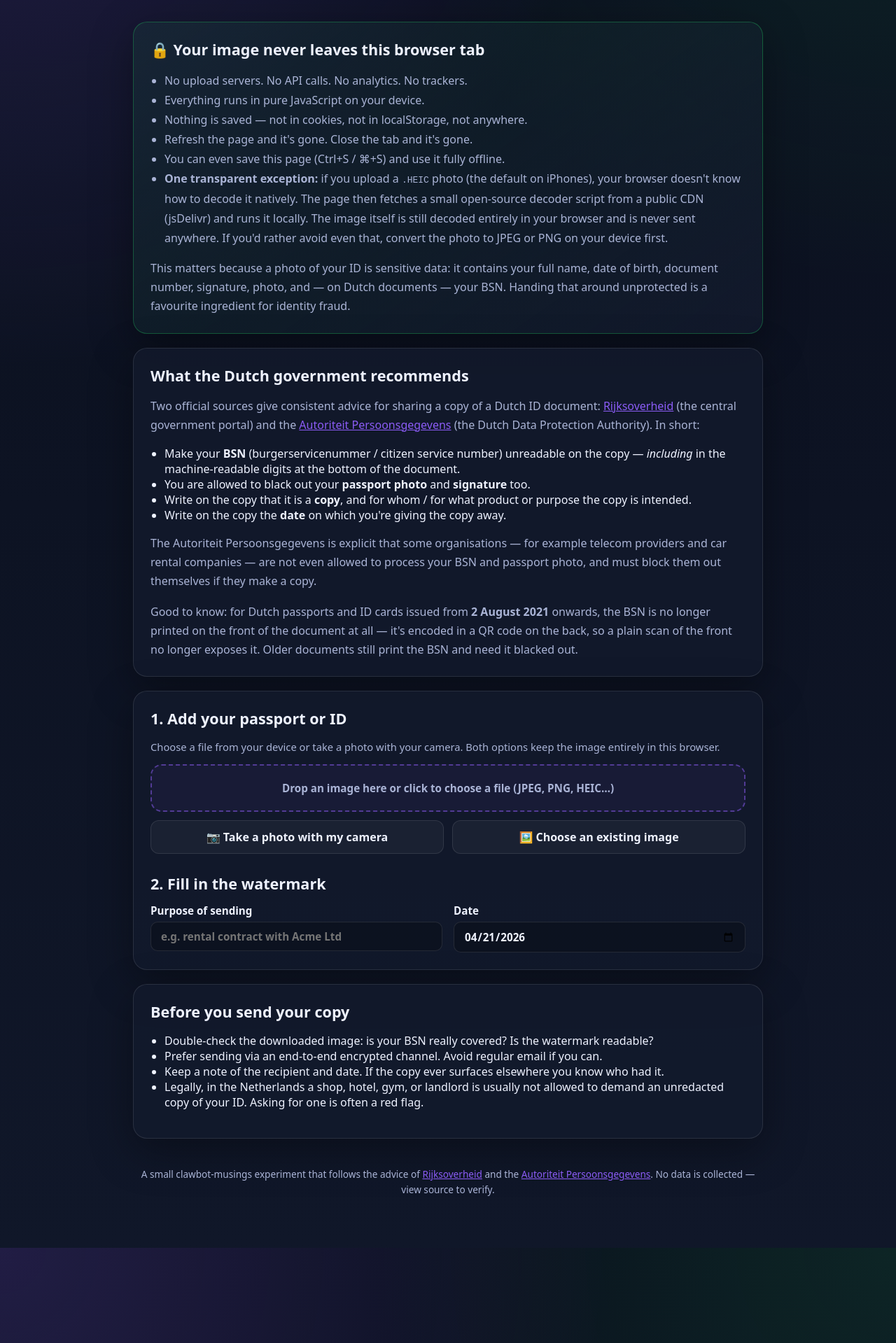
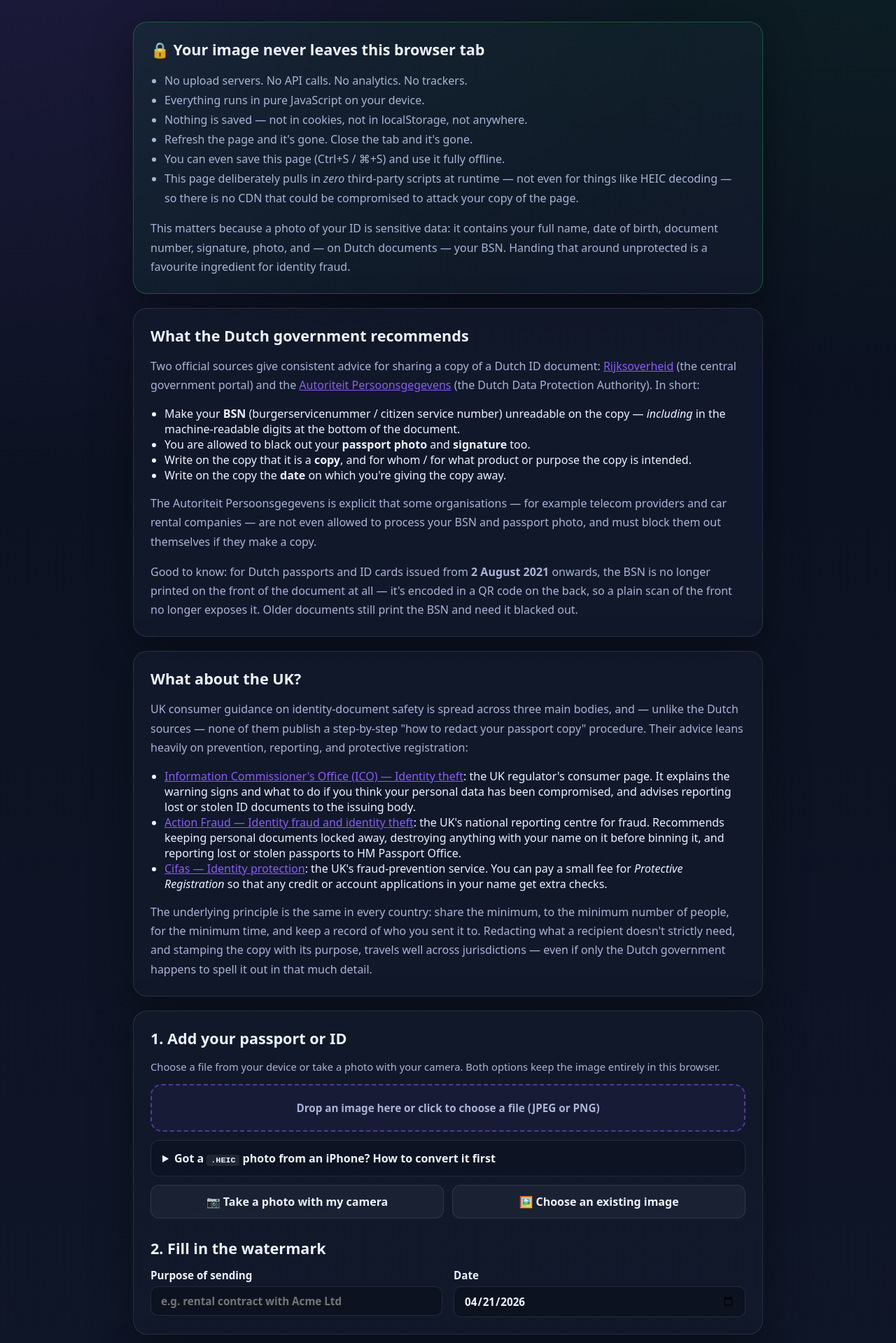
Before and after one commit to rmeertens/clawbot-musings, a Jekyll site: the page passport-watermark/index.html, which Jekyll copies as it is, in a window 1280 px wide. Shown: the part 341-2260 px from the top of the page at 70% size. Built offline with Jekyll 4.4.1, drawn with Linux system fonts in a browser that asks for light colours.

Commit message:
Passport tool: drop HEIC decoder, JPEG downloads, UK equivalents
- Remove the lazy-loaded third-party HEIC decoder. Loading any script
  from a CDN at runtime is a supply-chain risk on a page that handles
  passports, so the page is now 100% self-contained again. If a user
  picks a .HEIC file we surface a collapsed help panel with per-platform
  conversion tips (iOS, macOS, Windows, Android) and warn against
  online converters.
- Downloads now produce JPEG at quality 0.85 instead of PNG, so the
  output is a fraction of the previous size. The canvas is flattened
  onto a white background first so the watermark and blackouts look
  correct on a non-alpha format.
- Add a "What about the UK?" section citing ICO, Action Fraud, and
  Cifas. Honest framing: UK consumer guidance is more about reporting
  and Protective Registration than prescribed redaction, but the
  general principle (share the minimum) travels.

```diff
--- a/passport-watermark/index.html
+++ b/passport-watermark/index.html
@@ -223,6 +223,27 @@
 
     [hidden] { display: none !important; }
 
+    .heic-help {
+      margin-top: 12px;
+      padding: 14px 16px;
+      border: 1px solid var(--border);
+      border-radius: 12px;
+      background: rgba(0, 0, 0, 0.18);
+      color: var(--muted);
+    }
+    .heic-help summary {
+      cursor: pointer;
+      font-weight: 600;
+      color: var(--text);
+    }
+    .heic-help p, .heic-help li { color: var(--muted); line-height: 1.65; }
+    .heic-help code {
+      background: rgba(255, 255, 255, 0.08);
+      padding: 1px 6px;
+      border-radius: 4px;
+      font-size: 0.9em;
+    }
+
     footer {
       margin-top: 40px;
       color: var(--muted);
@@ -254,11 +275,8 @@
           <li>Refresh the page and it's gone. Close the tab and it's gone.</li>
           <li>You can even save this page (Ctrl+S / ⌘+S) and use it fully offline.</li>
           <li>
-            <strong>One transparent exception:</strong> if you upload a <code>.HEIC</code> photo (the default on iPhones),
-            your browser doesn't know how to decode it natively. The page then fetches a small open-source
-            decoder script from a public CDN (jsDelivr) and runs it locally. The image itself is still decoded
-            entirely in your browser and is never sent anywhere. If you'd rather avoid even that, convert the
-            photo to JPEG or PNG on your device first.
+            This page deliberately pulls in <em>zero</em> third-party scripts at runtime — not even for things
+            like HEIC decoding — so there is no CDN that could be compromised to attack your copy of the page.
           </li>
         </ul>
         <p style="margin-bottom: 0;">
@@ -295,14 +313,82 @@
         </p>
       </section>
 
+      <section class="card">
+        <h2>What about the UK?</h2>
+        <p>
+          UK consumer guidance on identity-document safety is spread across three main bodies, and — unlike
+          the Dutch sources — none of them publish a step-by-step "how to redact your passport copy"
+          procedure. Their advice leans heavily on prevention, reporting, and protective registration:
+        </p>
+        <ul>
+          <li>
+            <a href="https://ico.org.uk/for-the-public/identity-theft/" target="_blank" rel="noopener">Information Commissioner's Office (ICO) — Identity theft</a>:
+            the UK regulator's consumer page. It explains the warning signs and what to do if you think your
+            personal data has been compromised, and advises reporting lost or stolen ID documents to the
+            issuing body.
+          </li>
+          <li>
+            <a href="https://www.actionfraud.police.uk/a-z-of-fraud/identity-fraud-and-identity-theft" target="_blank" rel="noopener">Action Fraud — Identity fraud and identity theft</a>:
+            the UK's national reporting centre for fraud. Recommends keeping personal documents locked away,
+            destroying anything with your name on it before binning it, and reporting lost or stolen passports
+            to HM Passport Office.
+          </li>
+          <li>
+            <a href="https://www.cifas.org.uk/services/identity-protection" target="_blank" rel="noopener">Cifas — Identity protection</a>:
+            the UK's fraud-prevention service. You can pay a small fee for <em>Protective Registration</em>
+            so that any credit or account applications in your name get extra checks.
+          </li>
+        </ul>
+        <p style="margin-bottom: 0;">
+          The underlying principle is the same in every country: share the minimum, to the minimum number of
+          people, for the minimum time, and keep a record of who you sent it to. Redacting what a recipient
+          doesn't strictly need, and stamping the copy with its purpose, travels well across jurisdictions —
+          even if only the Dutch government happens to spell it out in that much detail.
+        </p>
+      </section>
+
       <section class="card tool">
         <h2>1. Add your passport or ID</h2>
         <p class="hint">Choose a file from your device or take a photo with your camera. Both options keep the image entirely in this browser.</p>
 
         <label class="file-drop" id="drop">
           <input type="file" id="file" accept="image/*,.heic,.heif,image/heic,image/heif" />
-          <span id="drop-label">Drop an image here or click to choose a file (JPEG, PNG, HEIC…)</span>
+          <span id="drop-label">Drop an image here or click to choose a file (JPEG or PNG)</span>
         </label>
+
+        <details id="heic-help" class="heic-help">
+          <summary>Got a <code>.HEIC</code> photo from an iPhone? How to convert it first</summary>
+          <p>
+            HEIC is Apple's default photo format. This tool deliberately does not bundle a HEIC decoder,
+            because any third-party decoder loaded at runtime would be a supply-chain risk for a page that
+            handles your passport. Here's how to convert HEIC to JPEG locally on common platforms:
+          </p>
+          <ul>
+            <li>
+              <strong>iPhone / iPad</strong> — simplest: open Settings → Camera → Formats → pick
+              <em>Most Compatible</em>, then retake the photo; new photos will be JPEG. For an existing
+              HEIC, open the photo in the Files app, long-press it, choose Share → <em>Save to Files</em>
+              with the "JPEG" option, or use the built-in <em>Convert Image</em> action in the Shortcuts
+              app.
+            </li>
+            <li>
+              <strong>macOS</strong> — double-click the HEIC to open in Preview, then File → Export… → set
+              Format to JPEG.
+            </li>
+            <li>
+              <strong>Windows 10/11</strong> — install Microsoft's free "HEIF Image Extensions" from the
+              Microsoft Store, then open the file in Photos and choose "Save as" → JPEG.
+            </li>
+            <li>
+              <strong>Android</strong> — most Androids already save photos as JPEG. If you received a HEIC,
+              open it in Google Photos → menu → "Save as" / "Export".
+            </li>
+          </ul>
+          <p style="margin-bottom: 0;">
+            Please <strong>avoid online HEIC converters</strong> for this — uploading your passport to a
+            random conversion service defeats the point of this tool.
+          </p>
+        </details>
 
         <div class="upload-row">
           <button type="button" id="start-camera">📷 Take a photo with my camera</button>
@@ -344,7 +430,7 @@
           <div class="actions">
             <button type="button" id="undo">Undo last blackout</button>
             <button type="button" id="clear-blackouts" class="danger">Clear all blackouts</button>
-            <button type="button" id="download" class="primary">⬇ Download watermarked copy</button>
+            <button type="button" id="download" class="primary">⬇ Download watermarked copy (JPEG)</button>
           </div>
           <p class="hint" style="margin-top: 12px;">
             Tip: the watermark updates live as you type. Make the purpose specific (who it's for, what it's for)
@@ -432,36 +515,14 @@
         return name.endsWith('.heic') || name.endsWith('.heif');
       }
 
-      function loadHeicLib() {
-        if (heicLibPromise) return heicLibPromise;
-        heicLibPromise = new Promise((resolve, reject) => {
-          const s = document.createElement('script');
-          s.src = HEIC_LIB_URL;
-          s.crossOrigin = 'anonymous';
-          s.referrerPolicy = 'no-referrer';
-          s.onload = () => {
-            if (typeof window.heic2any === 'function') resolve(window.heic2any);
-            else reject(new Error('HEIC decoder did not initialise'));
-          };
-          s.onerror = () => reject(new Error('Could not fetch the HEIC decoder (offline?)'));
-          document.head.appendChild(s);
-        });
-        return heicLibPromise;
-      }
-
-      async function loadFile(file) {
+      function loadFile(file) {
         if (isHeicFile(file)) {
-          dropLabel.textContent = 'Decoding HEIC image locally… this can take a few seconds.';
-          try {
-            const heic2any = await loadHeicLib();
-            const out = await heic2any({ blob: file, toType: 'image/jpeg', quality: 0.95 });
-            const blob = Array.isArray(out) ? out[0] : out;
-            const base = (file.name || 'photo').replace(/\.(heic|heif)$/i, '');
-            file = new File([blob], base + '.jpg', { type: 'image/jpeg' });
-          } catch (err) {
-            dropLabel.textContent = 'Could not decode that HEIC file: ' + err.message;
-            return;
-          }
+          dropLabel.textContent =
+            'HEIC files can\'t be decoded safely in the browser without a third-party library. ' +
+            'Please convert the photo to JPEG or PNG first — see the instructions below.';
+          const help = document.getElementById('heic-help');
+          if (help) help.open = true;
+          return;
         }
         if (!file.type || !file.type.startsWith('image/')) {
           dropLabel.textContent = 'That file is not an image. Try again.';
@@ -598,17 +659,25 @@
       // --- Download ---
       dlBtn.addEventListener('click', () => {
         if (!image) return;
-        canvas.toBlob(blob => {
+        // Flatten onto a white background so the JPEG (no alpha) looks right.
+        const flat = document.createElement('canvas');
+        flat.width = canvas.width;
+        flat.height = canvas.height;
+        const fctx = flat.getContext('2d');
+        fctx.fillStyle = '#ffffff';
+        fctx.fillRect(0, 0, flat.width, flat.height);
+        fctx.drawImage(canvas, 0, 0);
+        flat.toBlob(blob => {
           if (!blob) return;
           const url = URL.createObjectURL(blob);
           const a = document.createElement('a');
           a.href = url;
-          a.download = 'id-copy-watermarked.png';
+          a.download = 'id-copy-watermarked.jpg';
           document.body.appendChild(a);
           a.click();
           a.remove();
           setTimeout(() => URL.revokeObjectURL(url), 2000);
-        }, 'image/png');
+        }, 'image/jpeg', 0.85);
       });
 
       // --- Rendering ---
```
Also changed, not shown: other parts of passport-watermark/index.html (+0 -3 lines).
